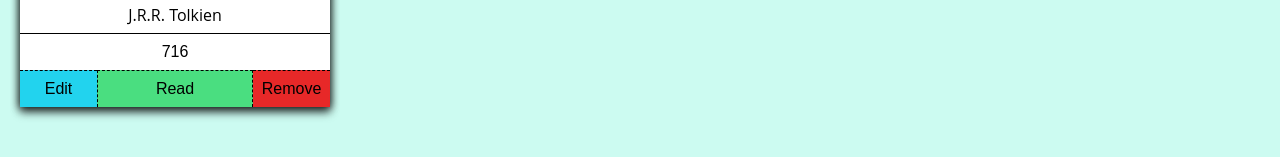
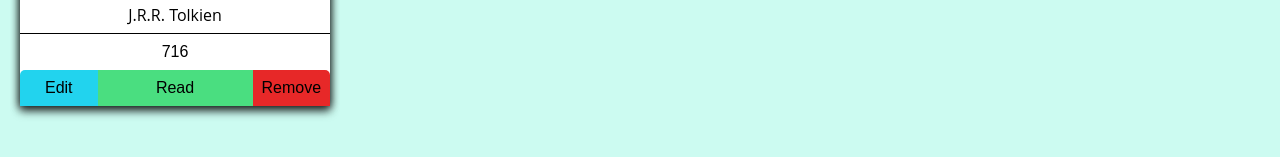
Before and after one commit to momoproblems/js-library, a plain HTML site: page index.html in a window 1280 px wide. Shown: the part 337-494 px from the top of the page. Drawn offline with nearby package versions, Linux system fonts and the light colour scheme.

Commit message:
buttons look better

```diff
--- a/style.css
+++ b/style.css
@@ -234,23 +234,20 @@ body {
 	flex: 1;
 	padding: 10px 0;
 	background-color: var(--edit-color);
-	border-top: 1px dashed black;
+	border-top-left-radius: 5px;
 }
 
 .book-button-read {
 	flex: 2;
 	padding: 10px 0;
 	background-color: var(--read-color-green);
-	border-left: 1px dashed black;
-	border-right: 1px dashed black;
-	border-top: 1px dashed black;
 }
 
 .book-button-remove {
 	flex: 1;
 	padding: 10px 0;
 	background-color: var(--remove-color);
-	border-top: 1px dashed black;
+	border-top-right-radius: 5px;
 }
 
 /* BOOK FORM START */
```
